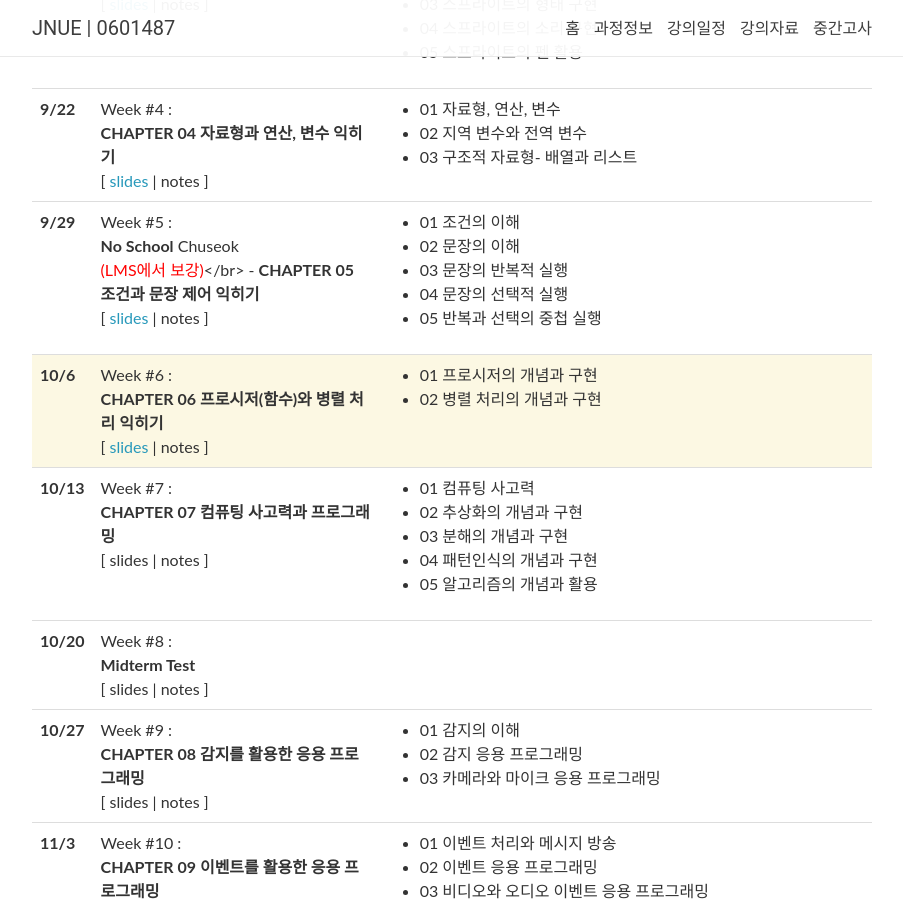
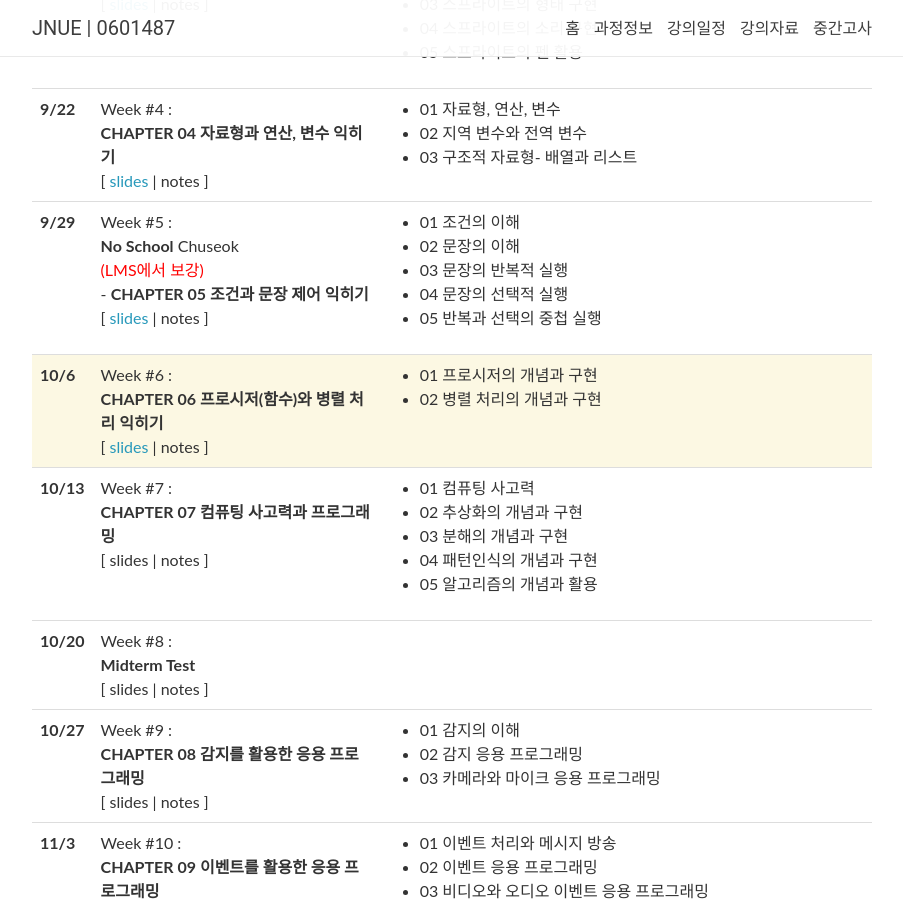
Before and after one commit to 2023-aaronkr/jnue-iss, a Jekyll site: the page built from _pages/lectures.md, in a window 1280 px wide and 900 px high, scrolled down 472 px. Shown: the whole window, without its empty margins (188-1091 px from the left). Built offline with Jekyll 4.4.1, drawn with Linux system fonts in a browser that asks for light colours; nearby versions of some CDN libraries; comment, search, counter and statistics services are not loaded.

Commit message:
Fix lectures layout error

```diff
--- a/_data/lectures.yml
+++ b/_data/lectures.yml
@@ -47,7 +47,7 @@
   week: 5
   title: >
     <strong>No School</strong> Chuseok<br>
-    <a style="color: red;" href="https://lms.jnue.kr">(LMS에서 보강)</a></br>
+    <a style="color: red;" href="https://lms.jnue.kr">(LMS에서 보강)</a><br>
     - <strong>CHAPTER 05 조건과 문장 제어 익히기</strong>
   slides: "https://docs.google.com/presentation/d/1Q1oWedQP01MXYCQOefps0J0uFe8SrKkB_ShwKqSwCx4/edit?usp=sharing"
   readings:
```
